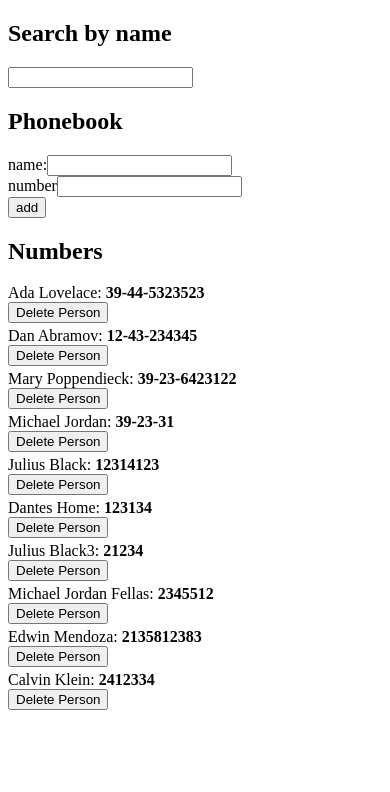
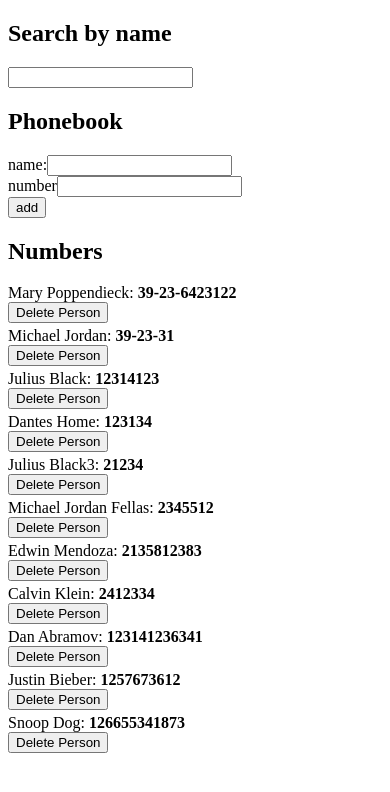
Before and after one commit to ArturoFDS/fullstack-open, a React (Vite) app in the folder part2/phonebook/: page / in a window 390 px wide. Shown: the top 792 px of the page. Built offline with nearby package versions, Linux system fonts and the light colour scheme; data requests are answered from the project's data file.

Commit message:
Phonebook part5

```diff
--- a/part2/phonebook/db.json
+++ b/part2/phonebook/db.json
@@ -1,15 +1,5 @@
 {
   "persons": [
-    {
-      "name": "Ada Lovelace",
-      "number": "39-44-5323523",
-      "id": "2"
-    },
-    {
-      "name": "Dan Abramov",
-      "number": "12-43-234345",
-      "id": "3"
-    },
     {
       "name": "Mary Poppendieck",
       "number": "39-23-6423122",
@@ -49,6 +39,21 @@
       "id": 5947,
       "name": "Calvin Klein",
       "number": "2412334"
+    },
+    {
+      "id": 1898,
+      "name": "Dan Abramov",
+      "number": "123141236341"
+    },
+    {
+      "id": 3249,
+      "name": "Justin Bieber",
+      "number": "1257673612"
+    },
+    {
+      "id": 4787,
+      "name": "Snoop Dog",
+      "number": "126655341873"
     }
   ]
 }
--- a/part2/phonebook/src/App.jsx
+++ b/part2/phonebook/src/App.jsx
@@ -26,6 +26,7 @@ const App = () => {
   const [newName, setNewName] = useState("");
   const [searchValue, setSearchValue] = useState("");
   const [messageType, setMessageType] = useState("");
+  const [message, setMessage] = useState("");
 
   useEffect(fetchPersons, [persons]);
 
@@ -77,8 +78,14 @@ const App = () => {
         number: newNumber,
       };
       addPersonAndNumber(newPerson)
-        .then(() => setMessageType("success"))
-        .catch(() => setMessageType("error"))
+        .then(() => {
+          setMessageType("success");
+          setMessage(`${newPerson.name} has been created`);
+        })
+        .catch(() => {
+          setMessageType("error");
+          setMessage(`We were unable to create ${newPerson}`);
+        })
         .finally(() => setTimeout(() => setMessageType(null), 5000));
       setNewName("");
       setNewNumber("");
@@ -87,7 +94,17 @@ const App = () => {
 
   const handleDeletePerson = (id, name) => {
     const confirm = window.confirm(`Are you sure you want to delete ${name}?`);
-    if (confirm) deletePerson(id).then(() => setMessageType("success")).catch(() => setMessageType('error')).finally(() => setTimeout(() => setMessageType(null), 5000));
+    if (confirm)
+      deletePerson(id)
+        .then(() => {
+          setMessageType("success");
+          setMessage(`${name} successfully deleted`);
+        })
+        .catch(() => {
+          setMessageType("error");
+          setMessage(`It was not possible to delete ${name} `);
+        })
+        .finally(() => setTimeout(() => setMessageType(null), 5000));
   };
 
   const filteredData = searchValue
@@ -104,7 +121,7 @@ const App = () => {
       </section>
       <h2>Phonebook</h2>
       <section>
-        <MessageNotification message={"Deleted"} type={messageType} />
+        <MessageNotification message={message} type={messageType} />
       </section>
       <PhoneBookForm
         onChangeName={handleNameInputChange}
```
